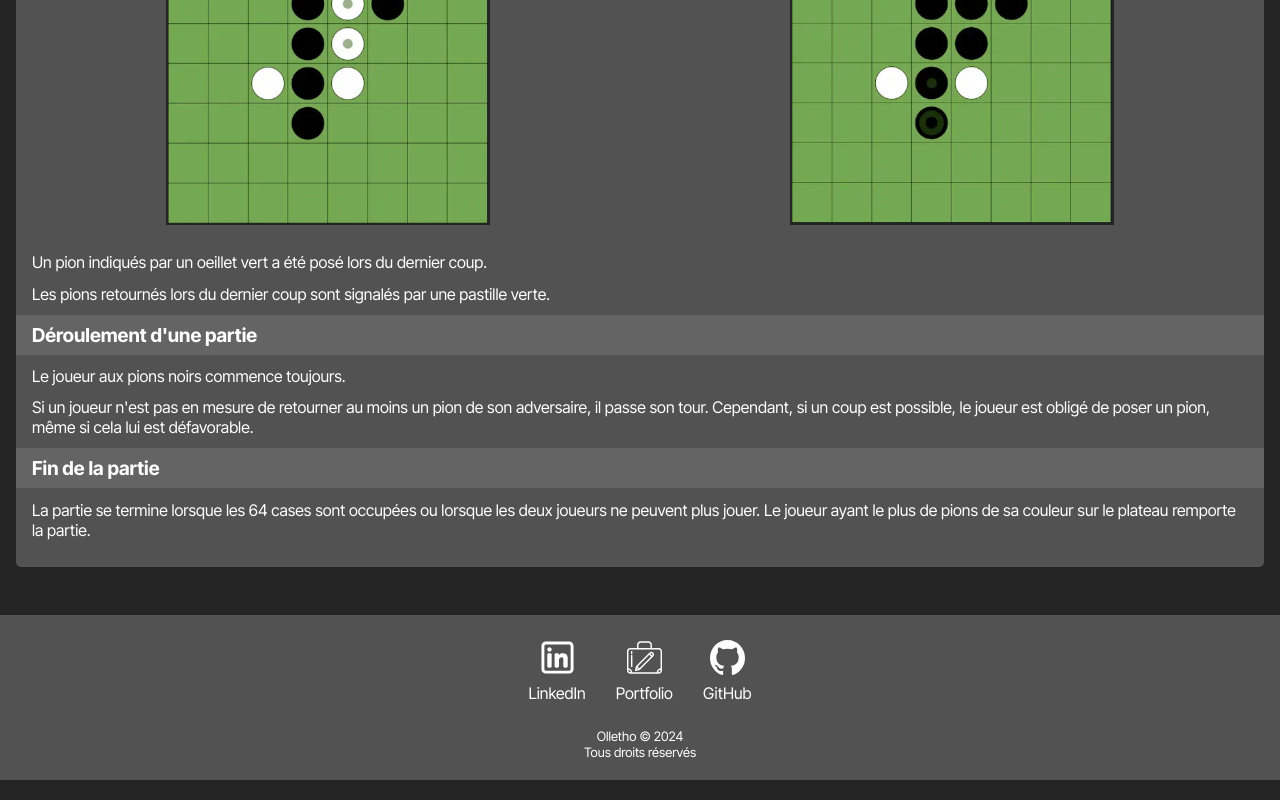
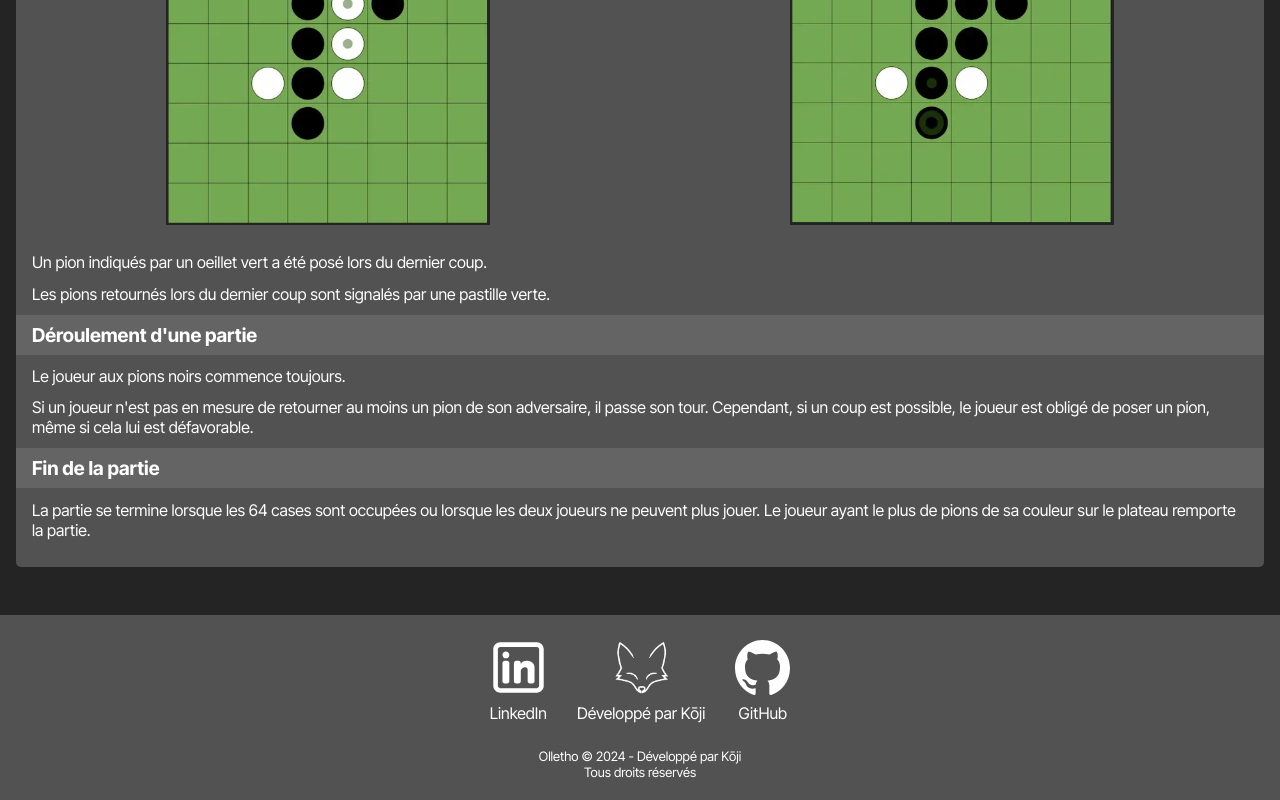
Before and after one commit to MaelleN95/olletho, a React (Vite) app: page / in a window 1280 px wide. Shown: the part 2451-3251 px from the top of the page. Built offline with nearby package versions, Linux system fonts and the light colour scheme.

Commit message:
Update : Modification of the link from Maëlle Nioche's portfolio to Kōji

```diff
--- a/src/assets/styles/footer.css
+++ b/src/assets/styles/footer.css
@@ -28,7 +28,7 @@ footer {
 }
 
 .social-links a:hover {
-  transform: translateY(-7px);
+  transform: translateY(-3px);
   text-decoration: underline;
 }
 
@@ -39,7 +39,7 @@ footer p {
 }
 
 footer img {
-  height: 35px;
+  height: 55px;
   padding-bottom: 8px;
 }
 
--- a/src/components/Footer.jsx
+++ b/src/components/Footer.jsx
@@ -1,4 +1,7 @@
+import kojiLogo from '../assets/icons/koji-logo.png';
+
 function Footer() {
+
   return (
     <footer>
       <div className="social-links">
@@ -12,13 +15,13 @@ function Footer() {
           LinkedIn
         </a>
         <a
-          href="https://maelle-nioche.vercel.app/"
+          href="https://koji-dev.fr/"
           target="_blank"
           rel="noopener noreferrer"
           title="Portfolio"
         >
-          <img src="./assets/icons/portfolio.svg" alt="Portfolio" />
-          Portfolio
+          <img src={kojiLogo} alt="Logo de Koji" />
+          Développé par Kōji
         </a>
         <a
           href="https://github.com/MaelleN95/olletho"
@@ -31,7 +34,7 @@ function Footer() {
         </a>
       </div>
       <p>
-        Olletho &copy; {new Date().getFullYear()}
+        Olletho &copy; {new Date().getFullYear()} - Développé par Kōji
         <br />
         Tous droits réservés
       </p>
```
Also changed, not shown: src/assets/icons/koji-logo.png (added).
